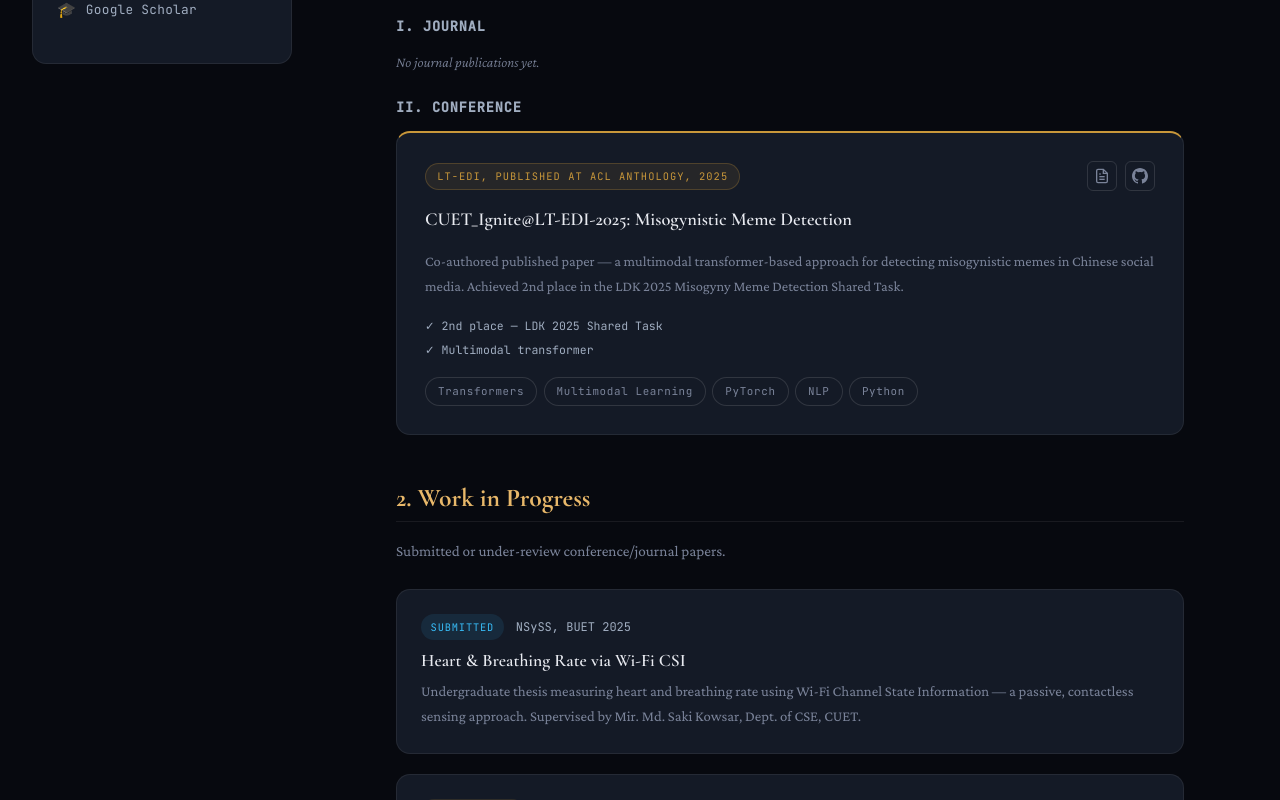
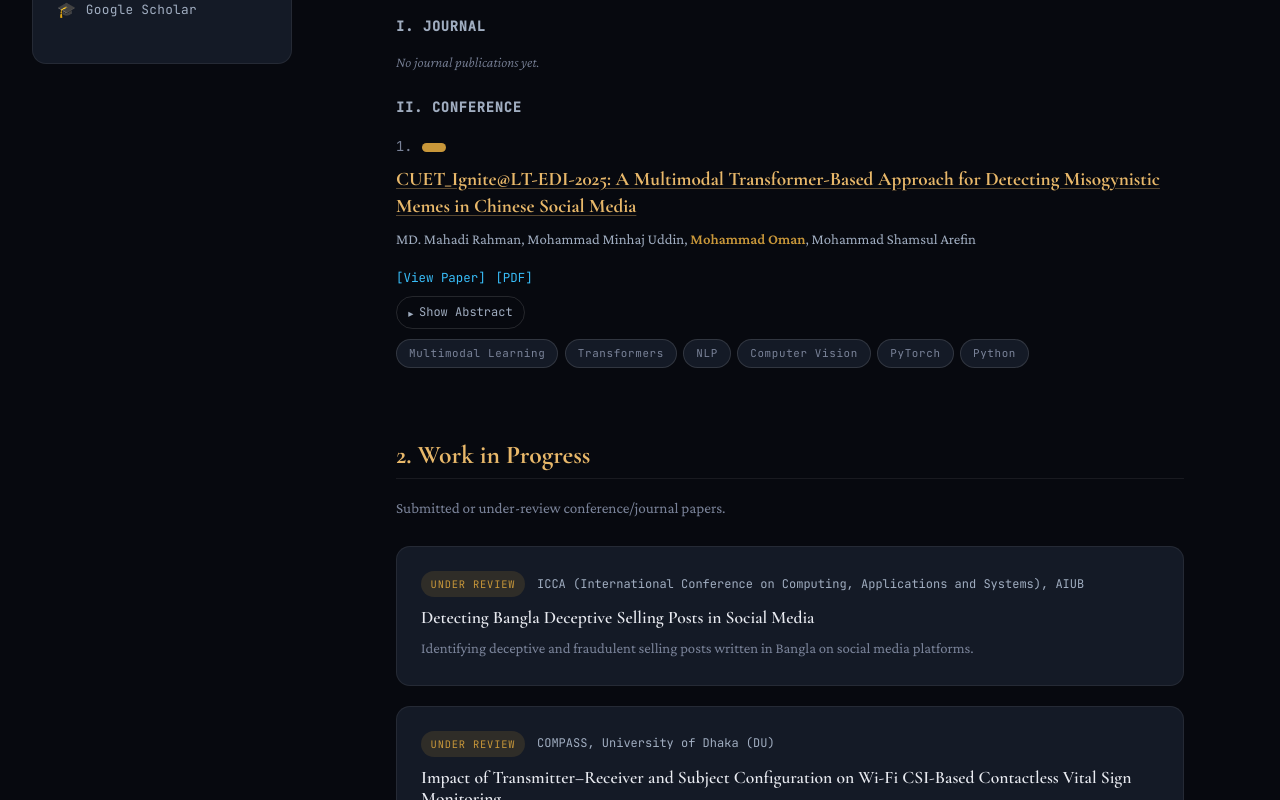
Before and after one commit to mdoman765/oman-portfolio, an Angular app: page /projects in a window 1280 px wide. Shown: the part 700-1500 px from the top of the page. Built offline with nearby package versions, Linux system fonts and the light colour scheme; a web font is replaced by a local one.

Commit message:
simplified publish section

```diff
--- a/src/app/components/projects/projects.css
+++ b/src/app/components/projects/projects.css
@@ -51,34 +51,78 @@
   margin-bottom: 0.5rem;
 }
 .wip-desc { color: var(--muted); font-size: 0.92rem; line-height: 1.7; }
-.projects-grid { display: grid; grid-template-columns: repeat(auto-fit, minmax(320px, 1fr)); gap: 1.5rem; }
-.project-card {
-  background: var(--surface); border: 1px solid var(--border);
-  border-radius: var(--radius-lg); padding: 1.75rem;
-  display: flex; flex-direction: column; gap: 1rem;
-  transition: border-color 0.3s, transform 0.25s, box-shadow 0.3s;
+
+
+/* ---------- Publications: flat academic list ---------- */
+.pub-list { display: flex; flex-direction: column; }
+
+.pub-item {
+  padding: 1.5rem 0;
+  border-bottom: 1px solid var(--border);
+  display: flex; flex-direction: column; gap: 0.45rem;
 }
-.project-card:hover {
-  border-color: rgba(200,151,58,0.3); transform: translateY(-4px);
-  box-shadow: 0 16px 48px rgba(0,0,0,0.4);
+.pub-list .pub-item:first-child { padding-top: 0.25rem; }
+.pub-list .pub-item:last-child { border-bottom: none; }
+
+.pub-top { display: flex; align-items: center; gap: 0.6rem; }
+.pub-index {
+  font-family: var(--ff-mono); font-size: 0.85rem; color: var(--muted);
 }
-.project-card.research { border-top: 2px solid var(--gold); }
-.card-top { display: flex; align-items: center; justify-content: space-between; }
-.project-type {
-  font-family: var(--ff-mono); font-size: 0.65rem; letter-spacing: 0.1em;
-  text-transform: uppercase; border-radius: 999px; padding: 0.2rem 0.7rem;
+.pub-pill {
+  display: inline-block;
+  font-family: var(--ff-mono); font-size: 0.7rem; font-weight: 600;
+  letter-spacing: 0.03em;
+  padding: 0.28rem 0.75rem; border-radius: 5px;
+  background: var(--gold); color: #1a1305;
 }
-.type-research  { background: rgba(200,151,58,0.1); color: var(--gold); border: 1px solid rgba(200,151,58,0.25); }
-.type-eng       { background: var(--cyan-dim); color: var(--cyan); border: 1px solid rgba(56,189,248,0.2); }
-.card-actions   { display: flex; gap: 0.5rem; }
-.icon-btn {
-  width: 30px; height: 30px; display: flex; align-items: center; justify-content: center;
-  border: 1px solid var(--border2); border-radius: 6px;
-  color: var(--muted); transition: border-color 0.2s, color 0.2s;
+
+/* Title acts as the primary link — no separate button needed */
+.pub-title {
+  font-family: var(--ff-display); font-size: 1.2rem; font-weight: 700;
+  color: var(--gold-lt); line-height: 1.4;
+  text-decoration: underline; text-decoration-color: rgba(232,184,106,0.35);
+  text-underline-offset: 3px;
+  transition: color 0.2s, text-decoration-color 0.2s;
 }
-.icon-btn:hover { border-color: var(--gold); color: var(--gold); }
-.project-title { font-family: var(--ff-display); font-size: 1.15rem; font-weight: 600; color: var(--text); line-height: 1.4; }
-.project-desc  { font-size: 0.9rem; color: var(--muted); line-height: 1.75; flex: 1; }
-.highlights    { display: flex; flex-direction: column; gap: 0.3rem; }
-.highlight     { font-family: var(--ff-mono); font-size: 0.72rem; color: var(--muted2); }
-.tech-stack    { display: flex; flex-wrap: wrap; gap: 0.4rem; margin-top: auto; }
+.pub-title:hover { color: #fff; text-decoration-color: var(--gold-lt); }
+
+.pub-authors { font-size: 0.92rem; color: var(--muted2); }
+.pub-author.is-self { color: var(--gold); font-weight: 700; }
+
+.pub-cite {
+  font-style: italic; font-size: 0.88rem; color: var(--muted); line-height: 1.6;
+}
+
+.pub-links { font-family: var(--ff-mono); font-size: 0.78rem; display: flex; gap: 0.6rem; flex-wrap: wrap; }
+.pub-links a { color: var(--cyan); transition: color 0.2s; }
+.pub-links a:hover { color: #fff; text-decoration: underline; }
+
+/* Collapsible abstract */
+.pub-abstract { font-size: 0.88rem; }
+.pub-abstract summary {
+  cursor: pointer;
+  list-style: none;
+  display: inline-flex; align-items: center; gap: 0.35rem;
+  font-family: var(--ff-mono); font-size: 0.75rem;
+  color: var(--muted2);
+  padding: 0.3rem 0.7rem;
+  border: 1px solid var(--border2); border-radius: 999px;
+  width: fit-content;
+  transition: border-color 0.2s, color 0.2s;
+}
+.pub-abstract summary::-webkit-details-marker { display: none; }
+.pub-abstract summary::before {
+  content: '▸'; font-size: 0.65rem;
+  transition: transform 0.2s var(--ease);
+}
+.pub-abstract[open] summary::before { transform: rotate(90deg); }
+.pub-abstract summary:hover { border-color: var(--gold); color: var(--gold-lt); }
+.pub-abstract p {
+  margin-top: 0.75rem; color: var(--muted); line-height: 1.85; text-align: justify;
+}
+
+@media (max-width: 600px) {
+  .pub-title { font-size: 1.05rem; }
+}
+
+.pub-item .tech-stack { display: flex; flex-wrap: wrap; gap: 0.4rem; margin-top: 0.15rem; }
--- a/src/app/components/projects/projects.html
+++ b/src/app/components/projects/projects.html
@@ -16,49 +16,52 @@
     <!-- 1. Publications -->
     <h2 class="section-h2">1. Publications</h2>
 
+    <ng-template #pubCard let-p let-i="index">
+      <article class="pub-item">
+        <div class="pub-top">
+          <span class="pub-index">{{ i + 1 }}.</span>
+          <span class="pub-pill">{{ p.pillLabel }}</span>
+        </div>
+
+        <a class="pub-title" [href]="p.paperUrl" target="_blank" rel="noopener noreferrer">{{ p.title }}</a>
+
+        <p class="pub-authors">
+          @for (a of p.authors; track a.name; let last = $last) {
+            <span class="pub-author" [class.is-self]="a.self">{{ a.name }}</span>{{ last ? '' : ', ' }}
+          }
+        </p>
+
+        <p class="pub-cite">{{ p.venueLine }}</p>
+
+        <p class="pub-links">
+          @if (p.paperUrl) { <a [href]="p.paperUrl" target="_blank" rel="noopener noreferrer">[View Paper]</a> }
+          @if (p.pdfUrl) { <a [href]="p.pdfUrl" target="_blank" rel="noopener noreferrer">[PDF]</a> }
+          @if (p.doiUrl) { <a [href]="p.doiUrl" target="_blank" rel="noopener noreferrer">[DOI]</a> }
+          @if (p.publisherUrl) { <a [href]="p.publisherUrl" target="_blank" rel="noopener noreferrer">[Publisher]</a> }
+        </p>
+
+        <details class="pub-abstract">
+          <summary>Show Abstract</summary>
+          <p>{{ p.abstract }}</p>
+        </details>
+
+        @if (p.keywords?.length) {
+          <div class="tech-stack">
+            @for (k of p.keywords; track k) {
+              <span class="tech-tag">{{ k }}</span>
+            }
+          </div>
+        }
+      </article>
+    </ng-template>
+
     <h3 class="sub-title">i. Journal</h3>
     @if (journals.length === 0) {
       <p class="empty-note">No journal publications yet.</p>
     } @else {
-      <div class="projects-grid">
-        @for (p of journals; track p.title) {
-          <article class="project-card research">
-            <div class="card-top">
-              <span class="project-type type-research">{{ p.venue }}</span>
-              <div class="card-actions">
-                @if (p.paper) {
-                  <a [href]="p.paper" class="icon-btn" title="View Paper">
-                    <svg width="16" height="16" fill="none" stroke="currentColor" stroke-width="2" viewBox="0 0 24 24">
-                      <path d="M14 2H6a2 2 0 0 0-2 2v16a2 2 0 0 0 2 2h12a2 2 0 0 0 2-2V8z"/>
-                      <polyline points="14 2 14 8 20 8"/>
-                      <line x1="16" y1="13" x2="8" y2="13"/>
-                      <line x1="16" y1="17" x2="8" y2="17"/>
-                      <polyline points="10 9 9 9 8 9"/>
-                    </svg>
-                  </a>
-                }
-                @if (p.github) {
-                  <a [href]="p.github" class="icon-btn" title="View Code">
-                    <svg width="16" height="16" fill="currentColor" viewBox="0 0 24 24">
-                      <path d="M12 0C5.37 0 0 5.37 0 12c0 5.3 3.44 9.8 8.2 11.38.6.11.82-.26.82-.58v-2.03c-3.34.72-4.04-1.61-4.04-1.61-.54-1.38-1.33-1.75-1.33-1.75-1.08-.74.08-.72.08-.72 1.2.08 1.83 1.23 1.83 1.23 1.06 1.82 2.79 1.29 3.47.98.1-.77.42-1.29.76-1.59-2.67-.3-5.47-1.33-5.47-5.93 0-1.31.47-2.38 1.23-3.22-.12-.3-.53-1.52.12-3.17 0 0 1.01-.32 3.3 1.23a11.5 11.5 0 0 1 3-.4c1.02 0 2.04.13 3 .4 2.28-1.55 3.29-1.23 3.29-1.23.65 1.65.24 2.87.12 3.17.77.84 1.23 1.91 1.23 3.22 0 4.61-2.81 5.63-5.48 5.92.43.37.81 1.1.81 2.22v3.29c0 .32.22.69.82.58C20.56 21.8 24 17.3 24 12c0-6.63-5.37-12-12-12z"/>
-                    </svg>
-                  </a>
-                }
-              </div>
-            </div>
-            <h3 class="project-title">{{ p.title }}</h3>
-            <p class="project-desc">{{ p.desc }}</p>
-            <div class="highlights">
-              @for (h of p.highlights; track h) {
-                <span class="highlight">✓ {{ h }}</span>
-              }
-            </div>
-            <div class="tech-stack">
-              @for (t of p.tech; track t) {
-                <span class="tech-tag">{{ t }}</span>
-              }
-            </div>
-          </article>
+      <div class="pub-list">
+        @for (p of journals; track p.title; let idx = $index) {
+          <ng-container [ngTemplateOutlet]="pubCard" [ngTemplateOutletContext]="{ $implicit: p, index: idx }"></ng-container>
         }
       </div>
     }
@@ -67,45 +70,9 @@
     @if (conferences.length === 0) {
       <p class="empty-note">No conference publications yet.</p>
     } @else {
-      <div class="projects-grid">
-        @for (p of conferences; track p.title) {
-          <article class="project-card research">
-            <div class="card-top">
-              <span class="project-type type-research">{{ p.venue }}</span>
-              <div class="card-actions">
-                @if (p.paper) {
-                  <a [href]="p.paper" class="icon-btn" title="View Paper">
-                    <svg width="16" height="16" fill="none" stroke="currentColor" stroke-width="2" viewBox="0 0 24 24">
-                      <path d="M14 2H6a2 2 0 0 0-2 2v16a2 2 0 0 0 2 2h12a2 2 0 0 0 2-2V8z"/>
-                      <polyline points="14 2 14 8 20 8"/>
-                      <line x1="16" y1="13" x2="8" y2="13"/>
-                      <line x1="16" y1="17" x2="8" y2="17"/>
-                      <polyline points="10 9 9 9 8 9"/>
-                    </svg>
-                  </a>
-                }
-                @if (p.github) {
-                  <a [href]="p.github" class="icon-btn" title="View Code">
-                    <svg width="16" height="16" fill="currentColor" viewBox="0 0 24 24">
-                      <path d="M12 0C5.37 0 0 5.37 0 12c0 5.3 3.44 9.8 8.2 11.38.6.11.82-.26.82-.58v-2.03c-3.34.72-4.04-1.61-4.04-1.61-.54-1.38-1.33-1.75-1.33-1.75-1.08-.74.08-.72.08-.72 1.2.08 1.83 1.23 1.83 1.23 1.06 1.82 2.79 1.29 3.47.98.1-.77.42-1.29.76-1.59-2.67-.3-5.47-1.33-5.47-5.93 0-1.31.47-2.38 1.23-3.22-.12-.3-.53-1.52.12-3.17 0 0 1.01-.32 3.3 1.23a11.5 11.5 0 0 1 3-.4c1.02 0 2.04.13 3 .4 2.28-1.55 3.29-1.23 3.29-1.23.65 1.65.24 2.87.12 3.17.77.84 1.23 1.91 1.23 3.22 0 4.61-2.81 5.63-5.48 5.92.43.37.81 1.1.81 2.22v3.29c0 .32.22.69.82.58C20.56 21.8 24 17.3 24 12c0-6.63-5.37-12-12-12z"/>
-                    </svg>
-                  </a>
-                }
-              </div>
-            </div>
-            <h3 class="project-title">{{ p.title }}</h3>
-            <p class="project-desc">{{ p.desc }}</p>
-            <div class="highlights">
-              @for (h of p.highlights; track h) {
-                <span class="highlight">✓ {{ h }}</span>
-              }
-            </div>
-            <div class="tech-stack">
-              @for (t of p.tech; track t) {
-                <span class="tech-tag">{{ t }}</span>
-              }
-            </div>
-          </article>
+      <div class="pub-list">
+        @for (p of conferences; track p.title; let idx = $index) {
+          <ng-container [ngTemplateOutlet]="pubCard" [ngTemplateOutletContext]="{ $implicit: p, index: idx }"></ng-container>
         }
       </div>
     }
--- a/src/app/components/projects/projects.ts
+++ b/src/app/components/projects/projects.ts
@@ -1,8 +1,31 @@
 import { Component } from '@angular/core';
+import { NgTemplateOutlet } from '@angular/common';
+
+export interface PubAuthor {
+  name: string;
+  self?: boolean;
+}
+
+export interface Publication {
+  title: string;
+  authors: PubAuthor[];
+  venueShort: string;      // compact venue label, e.g. "LT-EDI @ LDK 2025 · ACL Anthology"
+  year: number;
+  status: 'Published' | 'Accepted' | 'Under Review';
+  pages?: string;
+  publisher?: string;
+  abstract: string;        // full abstract text
+  keywords: string[];
+  stats?: { label: string; sub: string }[];   // compact achievement chips, e.g. { label: '2nd Place', sub: 'LDK 2025 Shared Task' }
+  paperUrl?: string;       // landing / "View Paper" page
+  pdfUrl?: string;         // direct PDF
+  doiUrl?: string;
+  publisherUrl?: string;   // IEEE / publisher page
+}
 
 @Component({
   selector: 'app-projects',
-  imports: [],
+  imports: [NgTemplateOutlet],
   templateUrl: './projects.html',
   styleUrl: './projects.css',
 })
@@ -15,32 +38,37 @@ export class Projects {
   ];
 
   // Publications -> i. Journal
-  journals: {
-    title: string; venue: string; desc: string;
-    tech: string[]; highlights: string[]; github: string; paper: string;
-  }[] = [];
+  journals: Publication[] = [];
 
   // Publications -> ii. Conference
-  conferences = [
+  conferences: Publication[] = [
     {
-      title: 'CUET_Ignite@LT-EDI-2025: Misogynistic Meme Detection',
-      venue: 'LT-EDI, published at ACL Anthology, 2025',
-      desc: 'Co-authored published paper — a multimodal transformer-based approach for detecting misogynistic memes in Chinese social media. Achieved 2nd place in the LDK 2025 Misogyny Meme Detection Shared Task.',
-      tech: ['Transformers', 'Multimodal Learning', 'PyTorch', 'NLP', 'Python'],
-      highlights: ['2nd place — LDK 2025 Shared Task', 'Multimodal transformer'],
-      github: 'https://aclanthology.org/2025.ltedi-1.28/',
-      paper: 'https://aclanthology.org/2025.ltedi-1.28/'
+      title: 'CUET_Ignite@LT-EDI-2025: A Multimodal Transformer-Based Approach for Detecting Misogynistic Memes in Chinese Social Media',
+      authors: [
+        { name: 'MD. Mahadi Rahman' },
+        { name: 'Mohammad Minhaj Uddin' },
+        { name: 'Mohammad Oman', self: true },
+        { name: 'Mohammad Shamsul Arefin' },
+      ],
+      venueShort: 'LT-EDI @ LDK 2025 · ACL Anthology',
+      year: 2025,
+      status: 'Published',
+      pages: '172–177',
+      publisher: 'Unior Press, Naples, Italy',
+      abstract: 'Misogynistic content in memes on social media platforms poses a significant challenge for content moderation, particularly in languages like Chinese, where cultural nuances and multimodal elements complicate detection. Addressing this issue is critical for creating safer online environments. A shared task on multimodal misogyny identification in Chinese memes, organized by LT-EDI@LDK 2025, provided a curated dataset for this purpose. Since memes mix pictures and words, we used two tools: ResNet-50 to understand the images and Chinese RoBERTa to make sense of the text. The dataset consisted of Chinese social media memes annotated with binary labels (Misogynistic and Non-Misogynistic), capturing explicit misogyny, implicit biases, and stereotypes. Our experiments demonstrated that ResNet-50 combined with Chinese RoBERTa achieved a macro F1 score of 0.91, placing second in the competition and underscoring its effectiveness in handling the complex interplay of text and visuals in Chinese memes. This research advances multimodal misogyny detection and contributes to natural language and vision processing for low-resource languages, particularly in combating gender-based abuse online.',
+      keywords: ['Multimodal Learning', 'Transformers', 'NLP', 'Computer Vision', 'PyTorch', 'Python'],
+      stats: [
+        { label: '2nd Place', sub: 'LDK 2025 Shared Task' },
+
+      ],
+      paperUrl: 'https://aclanthology.org/2025.ltedi-1.28/',
+      pdfUrl: 'https://aclanthology.org/2025.ltedi-1.28.pdf',
     }
   ];
 
   // Work in Progress -> submitted / under review
   workInProgress = [
-    {
-      title: 'Heart & Breathing Rate via Wi-Fi CSI',
-      venue: 'NSySS, BUET 2025',
-      status: 'Submitted',
-      desc: 'Undergraduate thesis measuring heart and breathing rate using Wi-Fi Channel State Information — a passive, contactless sensing approach. Supervised by Mir. Md. Saki Kowsar, Dept. of CSE, CUET.',
-    },
+
     {
       title: 'Detecting Bangla Deceptive Selling Posts in Social Media',
       venue: 'ICCA (International Conference on Computing, Applications and Systems), AIUB',
```
